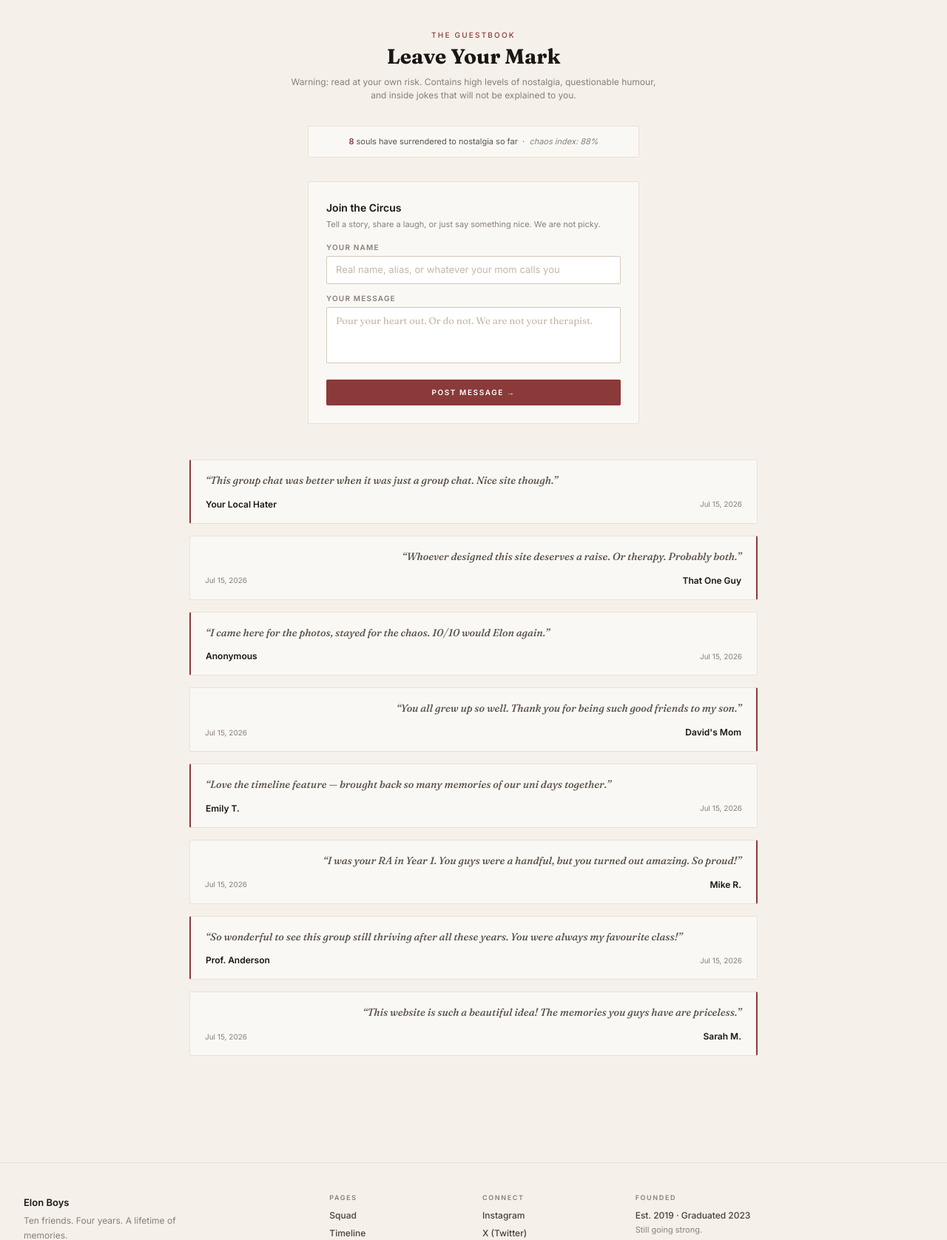
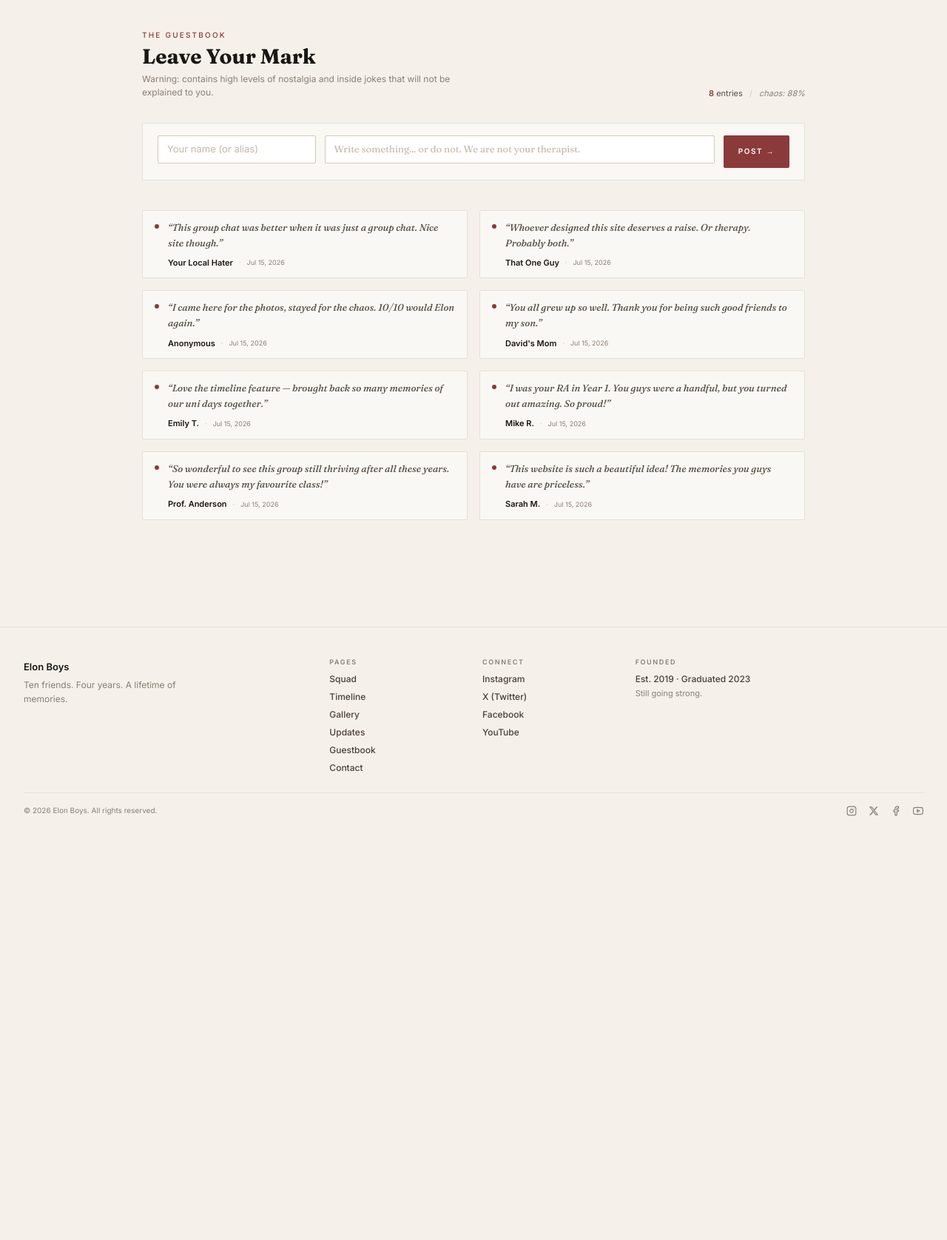
Before and after one commit to sojib96/elon_boys, a FastAPI app: page /guestbook in a window 1280 px wide. Shown: the part 49-1725 px from the top of the page at 74% size. After the commit the page ends 1152 px from the top, so only its background shows below. Run offline with FastAPI, Linux system fonts and the light colour scheme; data comes from the database, SQL or seed files in the repository; some libraries are stand-ins or nearby versions.

Commit message:
complete guestbook layout overhaul: inline form, 2-col entry grid, compact cards

```diff
--- a/app/templates/guestbook.html
+++ b/app/templates/guestbook.html
@@ -2,72 +2,69 @@
 {% block title %}Guestbook — Elon Boys{% endblock %}
 
 {% block content %}
-<div class="max-w-3xl mx-auto">
+<div class="max-w-4xl mx-auto">
 
     {# ── Header ── #}
-    <div class="text-center mb-8">
+    <div class="flex flex-col md:flex-row md:items-end justify-between mb-8 gap-2">
+        <div>
             <p class="font-sans text-[10px] tracking-[0.22em] uppercase text-[#8B3A3A] font-medium">The Guestbook</p>
             <h1 class="font-serif font-bold text-[#1A1614] leading-tight text-[clamp(1.3rem,2.5vw,1.75rem)] mt-1">Leave Your Mark</h1>
-        <p class="text-[12px] text-[#8A7F76] mt-2 font-sans max-w-lg mx-auto">Warning: read at your own risk. Contains high levels of nostalgia, questionable humour, and inside jokes that will not be explained to you.</p>
+            <p class="text-[12px] text-[#8A7F76] mt-1 font-sans max-w-md">Warning: contains high levels of nostalgia and inside jokes that will not be explained to you.</p>
+        </div>
+        <div class="text-[11px] font-sans text-[#5A5148] shrink-0">
+            <span class="font-semibold text-[#8B3A3A]">{{ entries|length }}</span> entries
+            <span class="mx-1.5 text-[#D4C9B8]">/</span>
+            <span class="italic text-[#8A7F76]">chaos: {{ entries|length * 11 }}%</span>
+        </div>
     </div>
 
-    {# ── Stats bar ── #}
-    <div class="max-w-md mx-auto mb-8 bg-[#FAF8F4] border border-[#E8E0D6] rounded-sm px-5 py-3 text-center">
-        <p class="text-[11px] font-sans text-[#5A5148]">
-            <span class="font-semibold text-[#8B3A3A]">{{ entries|length }}</span>
-            {% if entries|length == 1 %}soul has{% else %}souls have{% endif %} surrendered to nostalgia so far
-            &nbsp;&middot;&nbsp;
-            <span class="italic text-[#8A7F76]">chaos index: {{ entries|length * 11 }}%</span>
-        </p>
-    </div>
-
-    {# ── Success message ── #}
+    {# ── Form card ── #}
+    <div class="mb-10 bg-[#FAF8F4] border border-[#E8E0D6] rounded-sm">
         {% if submitted %}
-    <div class="max-w-md mx-auto mb-6 bg-[#EDE8DE] border border-[#D4C9B8] rounded-sm px-5 py-3 text-center">
+        <div class="px-5 py-3 border-b border-[#E8E0D6] bg-[#EDE8DE]">
             <p class="text-[13px] text-[#1A1614] font-sans font-medium">Thanks &mdash; your message has been posted!</p>
-        <p class="text-[10px] text-[#8A7F76] font-sans mt-1">(We read it. We may or may not respond. Probably not.)</p>
+            <p class="text-[10px] text-[#8A7F76] font-sans mt-0.5">(We read it. We may or may not respond. Probably not.)</p>
         </div>
         {% endif %}
-
-    {# ── Form ── #}
-    <div class="max-w-md mx-auto mb-12 bg-[#FAF8F4] border border-[#E8E0D6] rounded-sm px-6 py-6">
-        <h2 class="text-[14px] font-sans font-semibold text-[#1A1614] mb-1">Join the Circus</h2>
-        <p class="text-[11px] text-[#8A7F76] font-sans mb-4">Tell a story, share a laugh, or just say something nice. We are not picky.</p>
-        <form method="post" action="/guestbook">
-            <div class="mb-3">
-                <label for="name" class="text-[10px] font-sans font-semibold uppercase tracking-[0.12em] text-[#8A7F76] block mb-1">Your Name</label>
+        <div class="px-5 py-4">
+            <form method="post" action="/guestbook" class="flex flex-col md:flex-row gap-3">
+                <div class="md:w-1/4">
                     <input type="text" id="name" name="name" required
                            class="w-full px-3 py-2 text-[13px] font-sans text-[#1A1614] bg-white border border-[#D4C9B8] rounded-sm focus:outline-none focus:border-[#C1633B] focus:ring-1 focus:ring-[#C1633B]/20 placeholder:text-[#C4B8A8]"
-                       placeholder="Real name, alias, or whatever your mom calls you">
+                           placeholder="Your name (or alias)">
                 </div>
-            <div class="mb-4">
-                <label for="message" class="text-[10px] font-sans font-semibold uppercase tracking-[0.12em] text-[#8A7F76] block mb-1">Your Message</label>
-                <textarea id="message" name="message" rows="3" required
+                <div class="md:flex-1">
+                    <textarea id="message" name="message" rows="1" required
                               class="w-full px-3 py-2 text-[13px] font-serif text-[#1A1614] bg-white border border-[#D4C9B8] rounded-sm focus:outline-none focus:border-[#C1633B] focus:ring-1 focus:ring-[#C1633B]/20 placeholder:text-[#C4B8A8] resize-none"
-                          placeholder="Pour your heart out. Or do not. We are not your therapist."></textarea>
+                              placeholder="Write something... or do not. We are not your therapist."></textarea>
                 </div>
                 <button type="submit"
-                    class="w-full py-2.5 text-[10px] font-sans font-semibold uppercase tracking-[0.16em] text-white bg-[#8B3A3A] rounded-sm hover:bg-[#A8472F] transition-colors cursor-pointer border-0">
-                Post Message &rarr;
+                        class="px-5 py-2 text-[10px] font-sans font-semibold uppercase tracking-[0.16em] text-white bg-[#8B3A3A] rounded-sm hover:bg-[#A8472F] transition-colors cursor-pointer border-0 whitespace-nowrap">
+                    Post &rarr;
                 </button>
             </form>
         </div>
+    </div>
 
-    {# ── Entries ── #}
+    {# ── Entries grid ── #}
     {% if entries %}
-    <div class="space-y-4">
+    <div class="grid grid-cols-1 md:grid-cols-2 gap-4">
         {% for entry in entries %}
-        <div class="bg-[#FAF8F4] border border-[#E8E0D6] rounded-sm px-5 py-4 {% if loop.index0 % 2 == 0 %}border-l-2 border-l-[#8B3A3A]{% else %}border-r-2 border-r-[#8B3A3A] text-right{% endif %}">
-            <p class="text-[14px] font-serif italic text-[#5A5148] leading-relaxed">&ldquo;{{ entry.message }}&rdquo;</p>
-            <div class="flex items-center {% if loop.index0 % 2 == 0 %}justify-between{% else %}justify-between flex-row-reverse{% endif %} mt-3">
-                <span class="text-[12px] font-sans font-semibold text-[#1A1614]">{{ entry.name }}</span>
-                <span class="text-[10px] font-sans text-[#8A7F76]">{{ entry.posted_at.strftime('%b %d, %Y') if entry.posted_at else '' }}</span>
+        <div class="bg-[#FAF8F4] border border-[#E8E0D6] rounded-sm px-4 py-3 flex gap-3 items-start">
+            <span class="w-1.5 h-1.5 rounded-full bg-[#8B3A3A] mt-1.5 shrink-0"></span>
+            <div class="min-w-0">
+                <p class="text-[13px] font-serif italic text-[#5A5148] leading-relaxed">&ldquo;{{ entry.message }}&rdquo;</p>
+                <div class="flex items-center gap-2 mt-2">
+                    <span class="text-[11px] font-sans font-semibold text-[#1A1614]">{{ entry.name }}</span>
+                    <span class="text-[9px] text-[#C4B8A8]">&middot;</span>
+                    <span class="text-[9px] font-sans text-[#8A7F76]">{{ entry.posted_at.strftime('%b %d, %Y') if entry.posted_at else '' }}</span>
+                </div>
             </div>
         </div>
         {% endfor %}
     </div>
     {% else %}
-    <div class="text-center py-12">
+    <div class="text-center py-16">
         <div class="w-12 h-12 rounded-full bg-[#FAF8F4] border border-[#E8E0D6] flex items-center justify-center mx-auto mb-4">
             <svg width="18" height="18" viewBox="0 0 24 24" fill="none" stroke="#8A7F76" stroke-width="1.8" stroke-linecap="round"><path d="M12 2a10 10 0 1 0 10 10"/><path d="M12 6v6l4 2"/></svg>
         </div>
```
Lines whose indentation alone changed are shown as unchanged.
